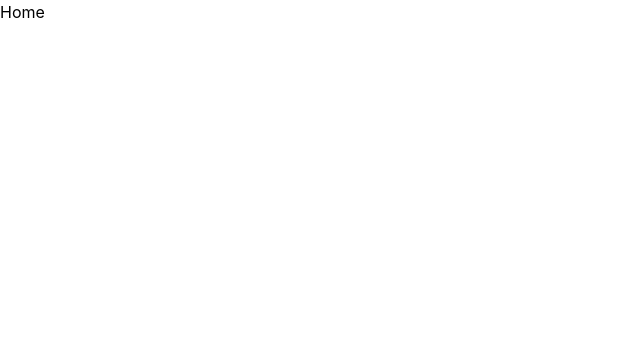
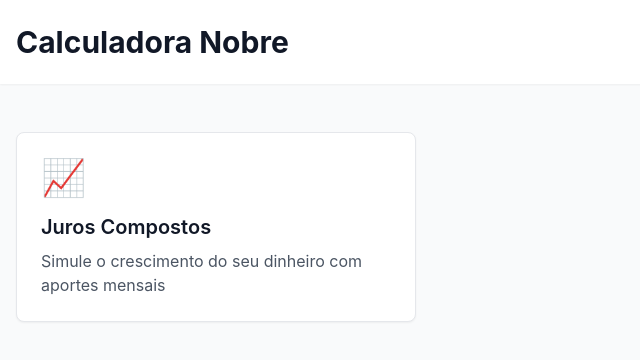
Before and after one commit to soulnanx/calculadora-nobre, a React (Vite) app: page / in a window 1280 px wide. Shown: the top 360 px of the page, without its empty margins (0-640 px from the left). Built offline with nearby package versions, Linux system fonts and the light colour scheme.

Commit message:
feat: implement Home page with calculator cards

```diff
--- a/src/App.tsx
+++ b/src/App.tsx
@@ -1,10 +1,11 @@
 import { BrowserRouter, Routes, Route } from 'react-router-dom';
+import { Home } from './pages/Home';
 
 function App() {
   return (
     <BrowserRouter>
       <Routes>
-        <Route path="/" element={<div>Home</div>} />
+        <Route path="/" element={<Home />} />
       </Routes>
     </BrowserRouter>
   );
--- /dev/null
+++ b/src/pages/Home.tsx
@@ -0,0 +1,38 @@
+import { Link } from 'react-router-dom';
+
+const calculadoras = [
+  {
+    path: '/juros-compostos',
+    icon: '📈',
+    nome: 'Juros Compostos',
+    descricao: 'Simule o crescimento do seu dinheiro com aportes mensais',
+  },
+];
+
+export function Home() {
+  return (
+    <div className="min-h-screen bg-gray-50">
+      <header className="bg-white shadow-sm">
+        <div className="max-w-7xl mx-auto px-4 py-6">
+          <h1 className="text-3xl font-bold text-gray-900">Calculadora Nobre</h1>
+        </div>
+      </header>
+
+      <main className="max-w-7xl mx-auto px-4 py-12">
+        <div className="grid grid-cols-1 md:grid-cols-2 lg:grid-cols-3 gap-6">
+          {calculadoras.map((calc) => (
+            <Link
+              key={calc.path}
+              to={calc.path}
+              className="bg-white rounded-lg shadow-sm border border-gray-200 p-6 hover:shadow-md transition-shadow"
+            >
+              <div className="text-4xl mb-4">{calc.icon}</div>
+              <h2 className="text-xl font-semibold text-gray-900 mb-2">{calc.nome}</h2>
+              <p className="text-gray-600">{calc.descricao}</p>
+            </Link>
+          ))}
+        </div>
+      </main>
+    </div>
+  );
+}
```
